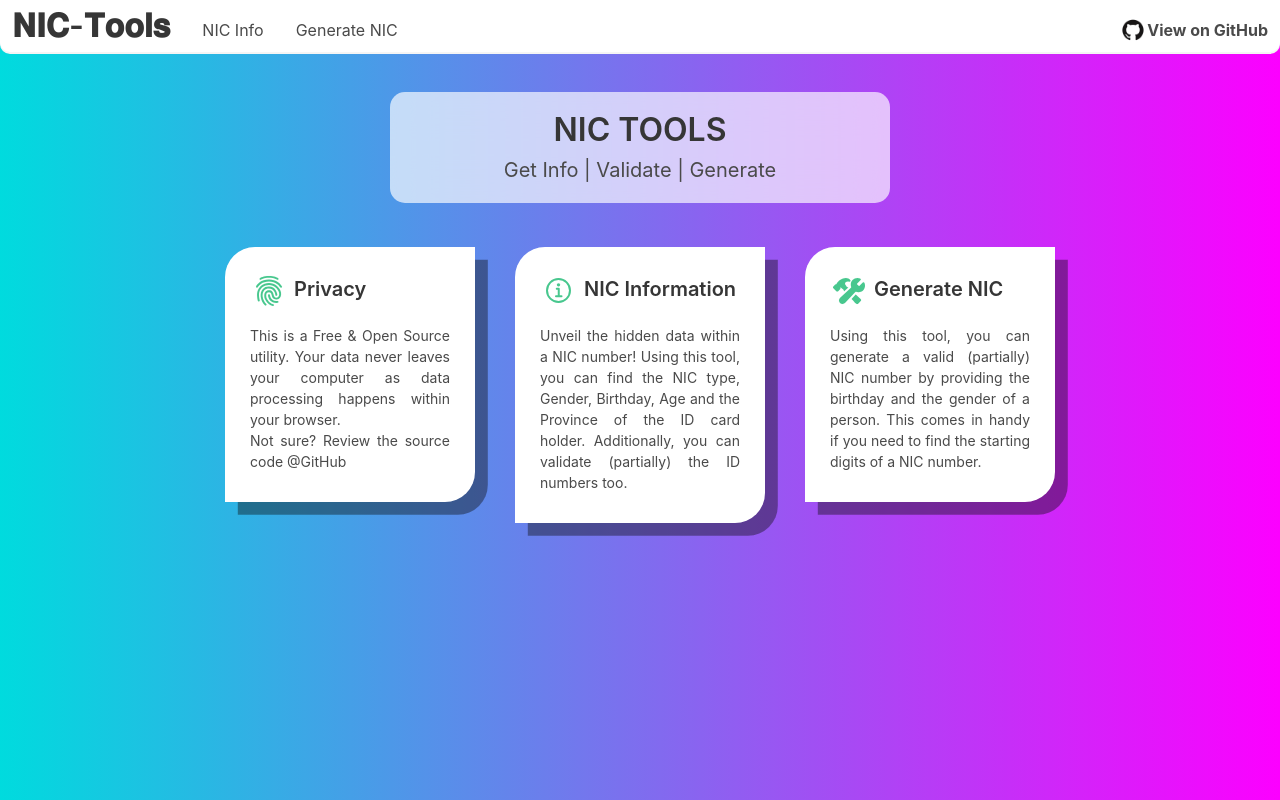
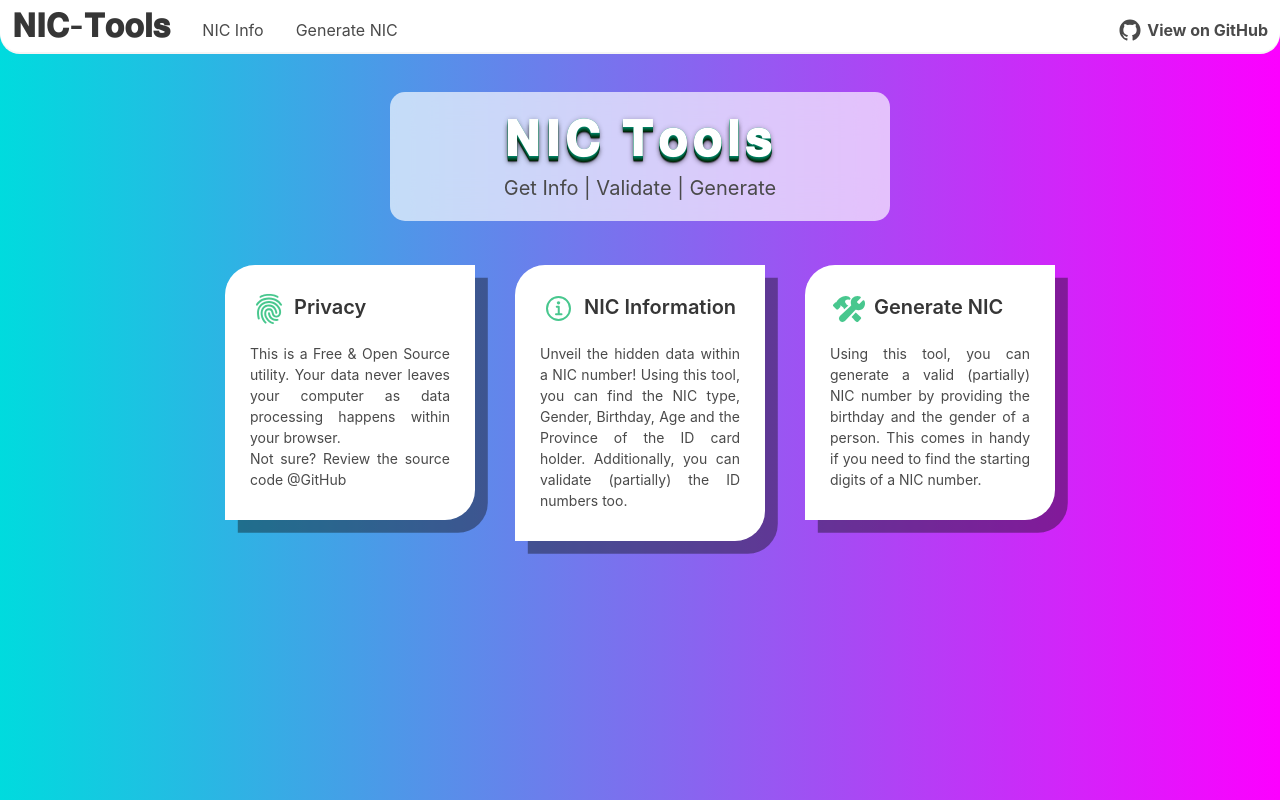
Before and after one commit to Dilshan-H/NIC-Tools, a React (Create React App) app: page / in a window 1280 px wide. Built offline with nearby package versions, Linux system fonts and the light colour scheme.

Commit message:
Minor changes in UI

```diff
--- a/src/App.scss
+++ b/src/App.scss
@@ -1,40 +1,5 @@
 .App {
   text-align: center;
-}
-
-.App-logo {
-  height: 40vmin;
-  pointer-events: none;
-}
-
-@media (prefers-reduced-motion: no-preference) {
-  .App-logo {
-    animation: App-logo-spin infinite 20s linear;
-  }
-}
-
-.App-header {
-  background-color: #282c34;
-  min-height: 100vh;
-  display: flex;
-  flex-direction: column;
-  align-items: center;
-  justify-content: center;
-  font-size: calc(10px + 2vmin);
-  color: white;
-}
-
-.App-link {
-  color: #61dafb;
-}
-
-@keyframes App-logo-spin {
-  from {
-    transform: rotate(0deg);
-  }
-  to {
-    transform: rotate(360deg);
-  }
 }
 
 html {
--- a/src/components/Header.js
+++ b/src/components/Header.js
@@ -3,7 +3,11 @@
 const Header = () => {
   return (
     <div className="Header">
-      <nav className="navbar has-shadow" role="navigation" aria-label="main navigation">
+      <nav
+        className="navbar has-shadow"
+        role="navigation"
+        aria-label="main navigation"
+      >
         <div className="navbar-brand">
           <NavLink className="navbar-item" to="/">
             <h1 className="title">𝐍𝐈𝐂-𝐓𝐨𝐨𝐥𝐬</h1>
@@ -34,9 +38,19 @@
           </div>
 
           <div className="navbar-end">
-            <a id="t-3" className="navbar-item" href="https://github.com/h-dilshan/nic-tools/">
-              <img src="/images/GitHub-Mark.png" alt="View on GitHub" />
-              <b>View on GitHub</b>
+            <a
+              id="t-3"
+              className="navbar-item"
+              href="https://github.com/dilshan-h/nic-tools/"
+              rel="noopener noreferrer"
+              target="_blank"
+            >
+              <span class="icon-text">
+                <span class="icon">
+                  <ion-icon name="logo-github" size="large"></ion-icon>
+                </span>
+                <b>View on GitHub</b>
+              </span>
             </a>
           </div>
         </div>
--- a/src/pages/Home.js
+++ b/src/pages/Home.js
@@ -3,9 +3,10 @@
 const Home = () => {
     return (
       <div className="content">
-        <div className="container" data-aos="fade">
-          <div className="title is-spaced">NIC TOOLS</div>
-          <div className="subtitle">Get Info | Validate | Generate</div>
+        <div id="title" className="container" data-aos="fade">
+          <div className="title is-1 is-spaced">𝐍𝐈𝐂 𝐓𝐨𝐨𝐥𝐬</div>
+          <div className="subtitle">Get Info | Validate | Generate
+          </div>
         </div>
       </div>
       );
--- a/src/pages/Home.scss
+++ b/src/pages/Home.scss
@@ -1,4 +1,7 @@
-.content{
+// $container-max-width: 500px;
+
+.content {
+    margin: 10px;
   .container {
     margin-top: 40px;
     max-width: 500px;
@@ -7,8 +10,13 @@
   }
   .title {
     margin-bottom: 10px;
+    color: #ffffff;
+    letter-spacing: 5px;
+    text-shadow: 0px 0px 0 rgb(-62, 147, 116), 0px 1px 0 rgb(-83, 126, 95),
+      0px 2px 0 rgb(-105, 104, 73), 0px 3px 0 rgb(-126, 83, 52),
+      0px 4px 0 rgb(-147, 62, 31), 0px 5px 0 rgb(-168, 41, 10),
+      0px 6px 5px rgba(0, 0, 0, 0.58), 0px 6px 1px rgba(0, 0, 0, 0.5),
+      0px 0px 5px rgba(0, 0, 0, 0.2);
   }
-    .subtitle {
 
 }
-}
--- a/src/pages/NICInfo.js
+++ b/src/pages/NICInfo.js
@@ -21,7 +21,7 @@
   };
 
   return (
-    <div className="NIC-input container" data-aos="flip-up">
+    <div id="NIC-input" className="NIC-input container" data-aos="flip-up">
       <div className="field">
         <label className="label">Your NIC number:</label>
         <div className="control">
--- a/src/pages/NICInfo.scss
+++ b/src/pages/NICInfo.scss
@@ -76,9 +76,13 @@
 
 .Content {
   .navbar {
-    border-bottom-left-radius: 10px;
-    border-bottom-right-radius: 10px;
+    border-bottom-left-radius: 20px;
+    border-bottom-right-radius: 20px;
     overflow: hidden;
+
+    .icon {
+      margin-right: 5px;
+    }
   }
 }
 
@@ -99,7 +103,7 @@
 }
 
 @media only screen and (max-width: 800px) {
-  .container {
+  #NIC-input {
     margin: 20px;
   }
 }
```
Lines whose indentation alone changed are shown as unchanged.
